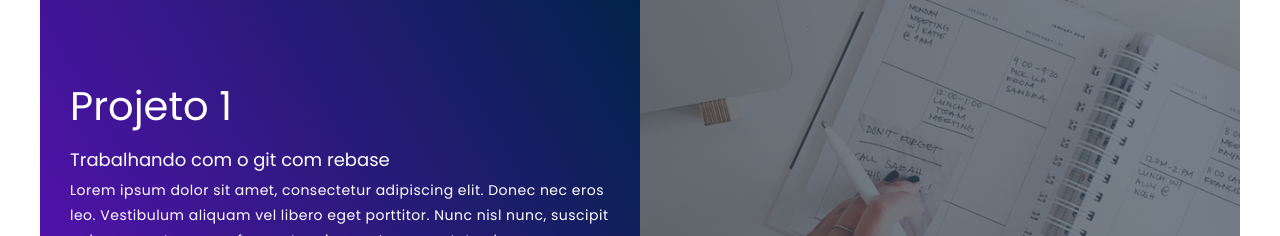
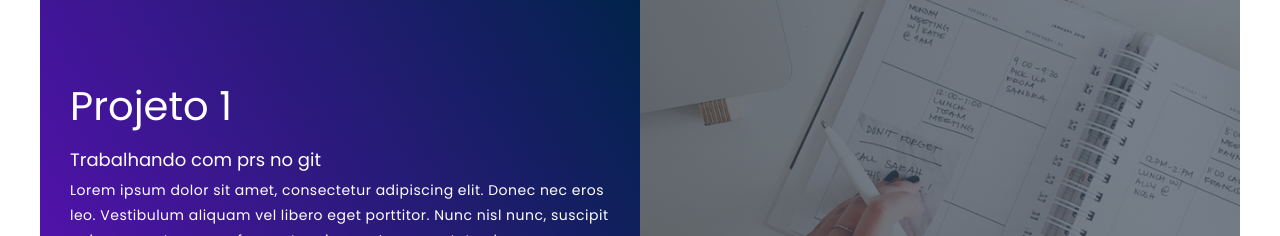
Before and after one commit to ronym80/portifolio-rafael, a plain HTML site: page index.html in a window 1280 px wide. Shown: the part 1186-1422 px from the top of the page. Drawn offline with Linux system fonts and the light colour scheme.

Commit message:
update project 1 description

```diff
--- a/index.html
+++ b/index.html
@@ -28,7 +28,7 @@
           <div class="project-item">
             <div class="project-info">
               <h1>Projeto 1</h1>
-              <h2>Trabalhando com o git com rebase</h2>
+              <h2>Trabalhando com prs no git</h2>
               <p>
                 Lorem ipsum dolor sit amet, consectetur adipiscing elit. Donec
                 nec eros leo. Vestibulum aliquam vel libero eget porttitor. Nunc
```
